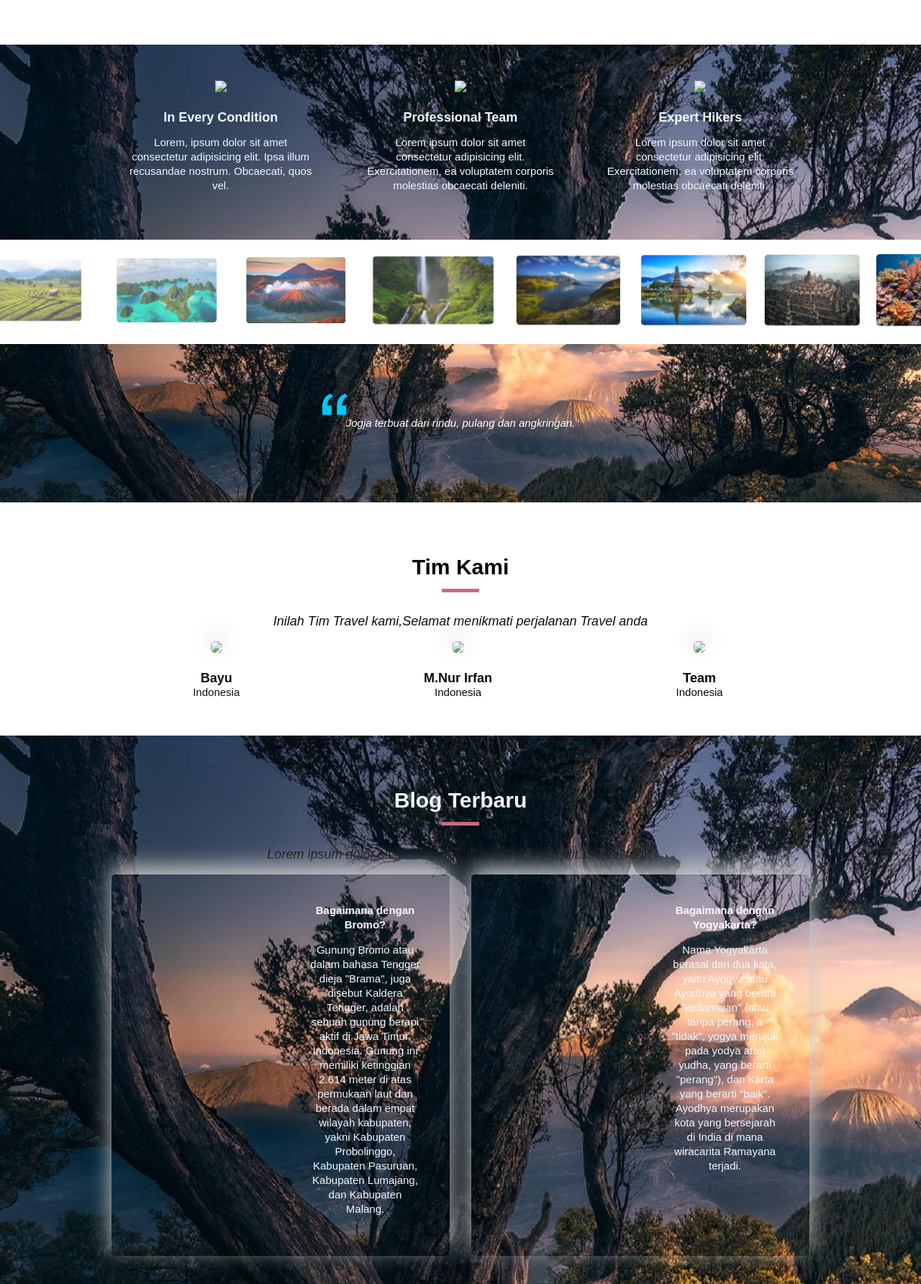
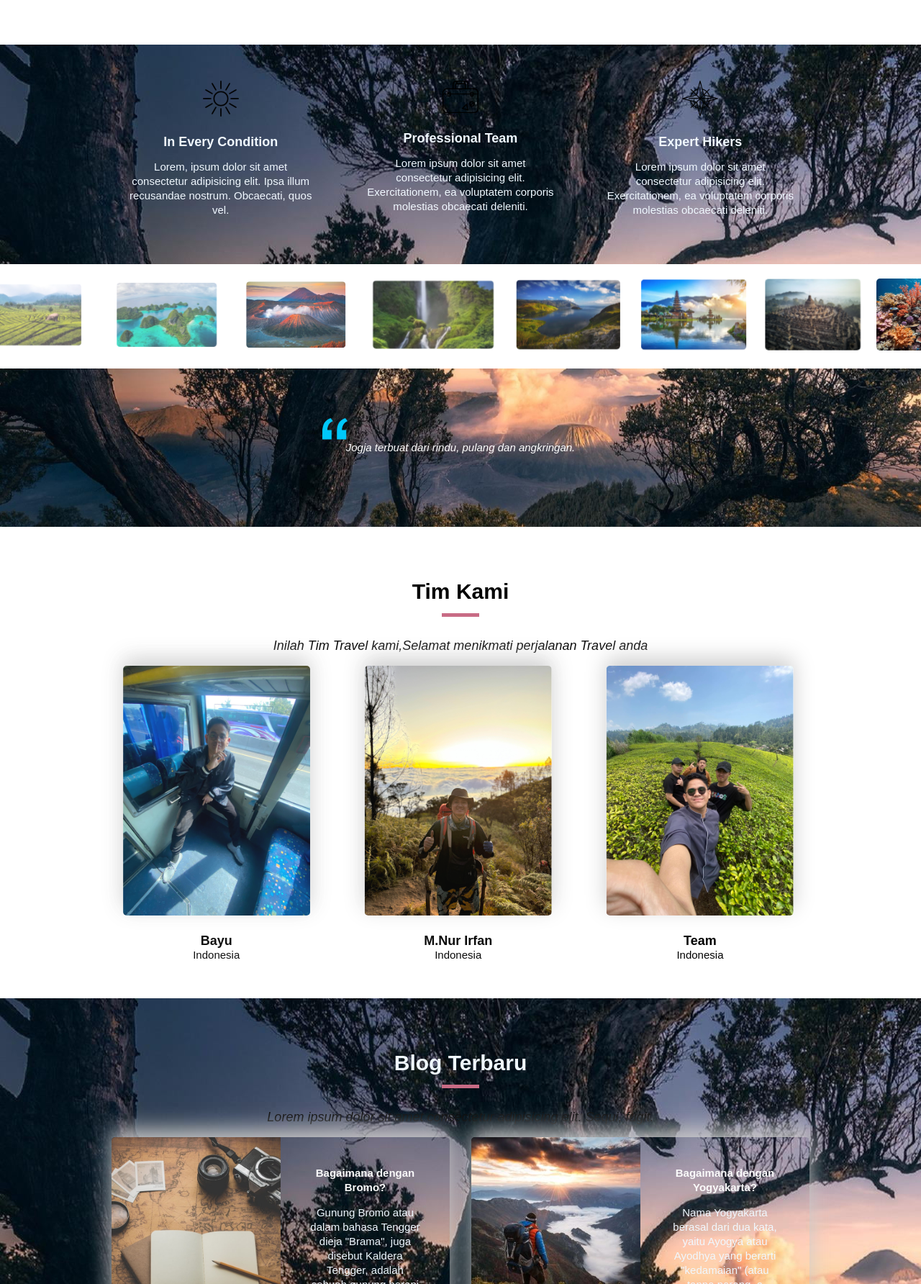
Before and after one commit to yanuarbayu/yanuar, a plain HTML site: page index.html in a window 1280 px wide. Shown: the part 1016-2800 px from the top of the page at 72% size. Drawn offline with nearby package versions, Linux system fonts and the light colour scheme; files whose address does not match are found by name.

Commit message:
Update index.html23

```diff
--- a/index.html
+++ b/index.html
@@ -12,8 +12,8 @@
     <nav>
       <div class="layar-dalam">
         <div class="logo">
-          <a href=""><img src="asset/logo-white.png" class="putih" /></a>
-          <a href=""><img src="asset/logo-black.png" class="hitam" /></a>
+          <a href=""><img src="logo-white.png" class="putih" /></a>
+          <a href=""><img src="logo-black.png" class="hitam" /></a>
         </div>
         <div class="menu">
           <a href="#" class="tombol-menu">
@@ -37,7 +37,7 @@
       <header id="home">
         <div class="overlay"></div>
         <video autoplay muted loop>
-          <source src="asset/video-indonesia.mp4" type="video/mp4" />
+          <source src="video-indonesia.mp4" type="video/mp4" />
         </video>
         <div class="intro">
           <h3>Visit Indonesia</h3>
@@ -70,7 +70,7 @@
         <section class="abuabu" id="support">
           <div class="layar-dalam support">
             <div>
-              <img src="asset/matahari.png" />
+              <img src="matahari.png" />
               <h6>In Every Condition</h6>
               <p>
                 Lorem, ipsum dolor sit amet consectetur adipisicing elit. Ipsa
@@ -78,7 +78,7 @@
               </p>
             </div>
             <div>
-              <img src="asset/tas.png" />
+              <img src="tas.png" />
               <h6>Professional Team</h6>
               <p>
                 Lorem ipsum dolor sit amet consectetur adipisicing elit.
@@ -87,7 +87,7 @@
               </p>
             </div>
             <div>
-              <img src="asset/kompas.png" />
+              <img src="kompas.png" />
               <h6>Expert Hikers</h6>
               <p>
                 Lorem ipsum dolor sit amet consectetur adipisicing elit.
@@ -120,17 +120,17 @@
             </p>
             <div class="tim">
               <div data-aos="fade-right" data-aos-duration="3000" data-aos-delay="400">
-                <img src="asset/tim1.jpeg" />
+                <img src="tim1.jpeg" />
                 <h6>Bayu</h6>
                 <span>Indonesia</span>
               </div>
               <div data-aos="fade-right" data-aos-duration="3000" data-aos-delay="200">
-                <img src="asset/tim2.jpeg" />
+                <img src="tim2.jpeg" />
                 <h6>M.Nur Irfan</h6>
                 <span>Indonesia</span>
               </div>
               <div data-aos="fade-right" data-aos-duration="3000" data-aos-delay="">
-                <img src="asset/tim3.jpeg" />
+                <img src="tim3.jpeg" />
                 <h6>Team</h6>
                 <span>Indonesia</span>
               </div>
@@ -148,7 +148,7 @@
               <div class="area">
                 <div
                   class="gambar"
-                  style="background-image: url('asset/blog1.jpg')"
+                  style="background-image: url('blog1.jpg')"
                 ></div>
                 <div class="text">
                   <article>
@@ -162,7 +162,7 @@
               <div class="area">
                 <div
                   class="gambar"
-                  style="background-image: url('asset/blog2.jpg')"
+                  style="background-image: url('blog2.jpg')"
                 ></div>
                 <div class="text">
                   <article>
```
